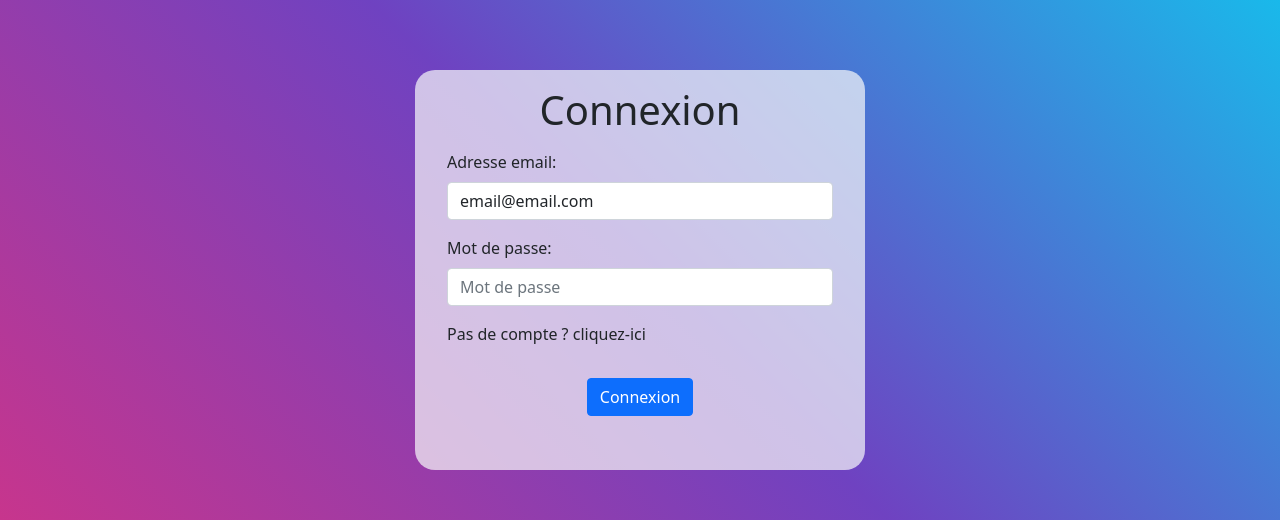
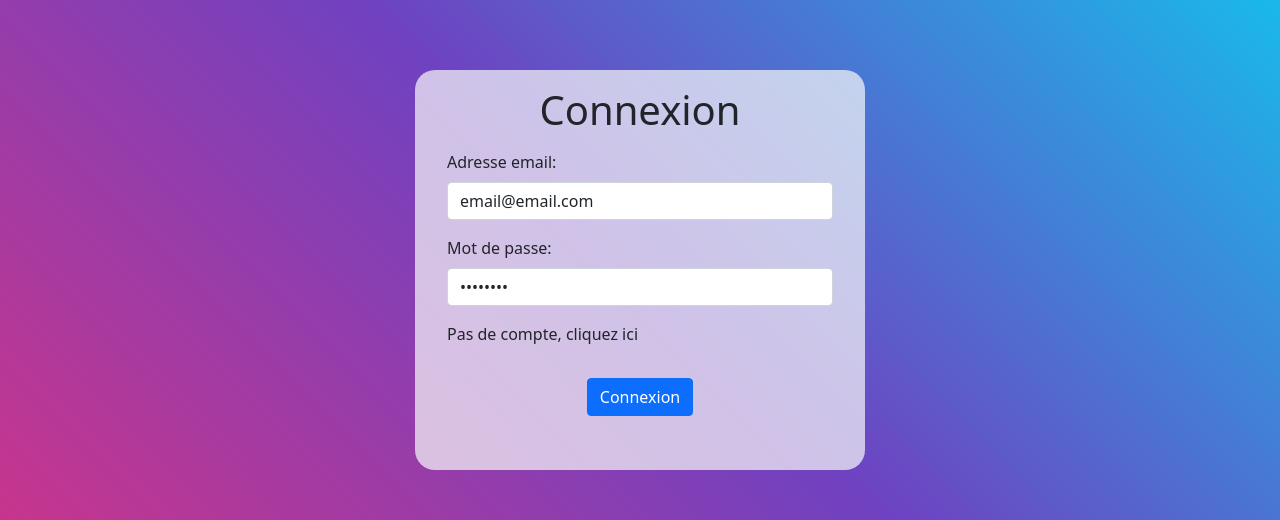
Before and after one commit to LAPORTENicolas/OC-P7-Groupomia, a React (Create React App) app in the folder front/: page / in a window 1280 px wide. Shown: the part 130-650 px from the top of the page. Built offline with nearby package versions, Linux system fonts and the light colour scheme.

Commit message:
Modification du formulaire de connexion/inscription

```diff
--- a/front/src/containers/form/form.jsx
+++ b/front/src/containers/form/form.jsx
@@ -11,11 +11,10 @@ class Form extends Component {
             formWanted: props.formWanted,
             form: props.form,
             loading: false,
-            btn: false,
             printErrorText: '',
             printError: false,
             printSuccessText: '',
-            printSuccess: false
+            printSuccess: false,
         }
     }
 
@@ -26,66 +25,48 @@ class Form extends Component {
         return null;
     }
 
-    changeHandle(key, e) {
-        const state = [...this.state.form]
-        const regExp = new RegExp(state[key].regExp);
-
-        state[key].value = e.target.value;
-        if (regExp.test(state[key].value) === true && state[key].value.length <= 30) {
-            state[key].className[1] = 'sucess';
-        } else if (!regExp.test(state[key].value) || state[key].value.length >= 30) {
-            state[key].className[1] = 'error';
-        }
-        this.setState({form: state});
-    }
-
-    changeForm() {
-        const form = this.props.changeForm()
-        this.setState({formWanted: form, printError: false});
-    }
-
     validForm() {
         this.setState({loading: true, printError: false, printSuccess: false})
         let data        = {};
         let err         = 0;
+
+        // Vérifie les champs
         this.state.form.form.map(value => {
             const regExp = new RegExp(value.regExp);
-            if (regExp.test(document.getElementById(value.name).value)){
-                data[value.name] = (document.getElementById(value.name).value)
-            } else { err++; }
+            if (value.type === 'file') {
+
+            } else {
+                if (regExp.test(document.getElementById(value.name).value)){
+                    data[value.name] = (document.getElementById(value.name).value)
+                } else { err++; }
+            }
         })
+
+        // Si il y a un/des d'erreur(s) Affiche une errur sinon excute le callback
         if (err > 0) {
             this.setState({loading: false, printError: true, printErrorText: 'Formulaire invalide'})
         }  else {
-            fetch(this.state.form.url, {method: 'POST', headers: { 'content-type': 'application/json' }, body: JSON.stringify(data) })
-                .then(res => {
-                    res.json()
-                        .then(json => {
-                            if (res.ok) {
-                                this.setState({loading: false, printSuccess: true, printSuccessText: 'Formualire envoyé'})
-                                this.props.successLogin(json);
-                            } else {
-                                this.setState({loading: false, printError: true, printErrorText: 'Une erreur est survenue'});
-                            }
-                        })
-                })
+            if (this.props.callBack(data)) {
+                console.log('Formulaire envoyé');
+            }
         }
     }
 
     render() {
+
         const form = this.state.form.form.map((value, key) => {
-            return  <Input type={value.type} className={value.className.join(' ')} id={value.name} name={value.name}
-                           placeholder={value.placeholder} value={value.value} key={key}/>
+            return  <Input type={value.type} className={value.className} id={value.name} name={value.name}
+                           placeholder={value.placeholder} value={value.value} regExp={value.regExp} key={key}/>
         })
 
-        return <div className='form-login'>
+        return <div className={this.props.className.join(' ')}>
             {this.state.loading ? <Loader/> : <>
                 <h1>{this.state.form.title}</h1>
             {this.state.printError ? <Alert type='danger'>{this.state.printErrorText}</Alert> : null }
             {this.state.printSuccess ? <Alert type='success'>{this.state.printSuccessText}</Alert> : null }
             {form}
-                <p onClick={this.changeForm.bind(this)}>{this.state.formWanted === 'login' ? 'Pas de compte ?' : 'Déjà inscris ?'} cliquez-ici</p>
-                <Button disable={this.state.btn} validationForm={this.validForm.bind(this)}>{this.state.form.title}</Button>
+                {this.props.children}
+                <Button validationForm={this.validForm.bind(this)}>{this.state.form.title}</Button>
             </>}
         </div>
 
--- a/front/src/containers/login/login.jsx
+++ b/front/src/containers/login/login.jsx
@@ -23,7 +23,7 @@ class Login extends Component {
                       {
                           type: 'password',
                           name: 'password',
-                          value: '',
+                          value: 'password',
                           placeholder: 'Mot de passe',
                           className: ['form-control'],
                           regExp: '^([a-zA-Z0-9&éèà]+)$'
@@ -38,7 +38,7 @@ class Login extends Component {
                         {
                             type: 'email',
                             name: 'email',
-                            value: '',
+                            value: 'email@email.com',
                             placeholder: 'Adresse email',
                             className: ['form-control'],
                             regExp: '^[0-9A-Za-z._-]+@{1}[0-9a-z.-]{2,}[.]{1}[a-z]{2,5}$'
@@ -46,7 +46,7 @@ class Login extends Component {
                         {
                             type: 'text',
                             name: 'username',
-                            value: '',
+                            value: 'username',
                             placeholder: 'Nom d\'utilisateur',
                             className: ['form-control'],
                             regExp: '^([a-zA-Z0-9]+)$'
@@ -54,7 +54,7 @@ class Login extends Component {
                         {
                             type: 'password',
                             name: 'password',
-                            value: '',
+                            value: 'password',
                             placeholder: 'Mot de passe',
                             className: ['form-control'],
                             regExp: '^([a-zA-Z0-9-&éèà]+)$'
@@ -72,16 +72,44 @@ class Login extends Component {
             this.setState({formWanted: 'login'});
         }
     }
-//this.props.successLogin
+
+    cb(data) {
+        let url         = '';
+        let errorMsg    = 'Errur inconue';
+
+        if (this.state.formWanted === 'login'){
+            url         = 'http://localhost:3001/auth/login';
+            errorMsg    = 'Aucun compte trouvé';
+        } else {
+            url         = 'http://localhost:3001/auth/register';
+            errorMsg    = 'L\'email est déjà utlisé';
+        }
+
+        fetch(url, {method: 'POST', headers:{ 'content-type': 'application/json' }, body: JSON.stringify(data) })
+            .then(res => {
+                if (res.ok) {
+                    res.json()
+                        .then(json => {
+                            this.state.formWanted === 'login' ? this.props.successLogin(json) : this.setState({formWanted: 'register'})
+                        })
+                } else {
+                    console.log(errorMsg);
+                }
+            })
+
+        return true;
+    }
+
     changeForm() {
         const form = this.state.formWanted === 'login' ? 'register' : 'login';
         this.setState({formWanted: form});
-        return form;
     }
 
     render() {
         return <div className='container-flex-center container-flex-center-background'>
-            <Form successLogin={this.formSuccess.bind(this)} formWanted={this.state.formWanted} changeForm={this.changeForm.bind(this)} form={this.state.form[this.state.formWanted]}/>
+            <Form className={['form-login']} callBack={this.cb.bind(this)} onSuccess={this.formSuccess.bind(this)} formWanted={this.state.formWanted} form={this.state.form[this.state.formWanted]}>
+                <p onClick={this.changeForm.bind(this)}> {this.state.formWanted === 'login' ? 'Pas de compte, cliquez ici' : 'Déjà inscris, cliquez ici'}</p>
+            </Form>
         </div>
     }
 }
```
